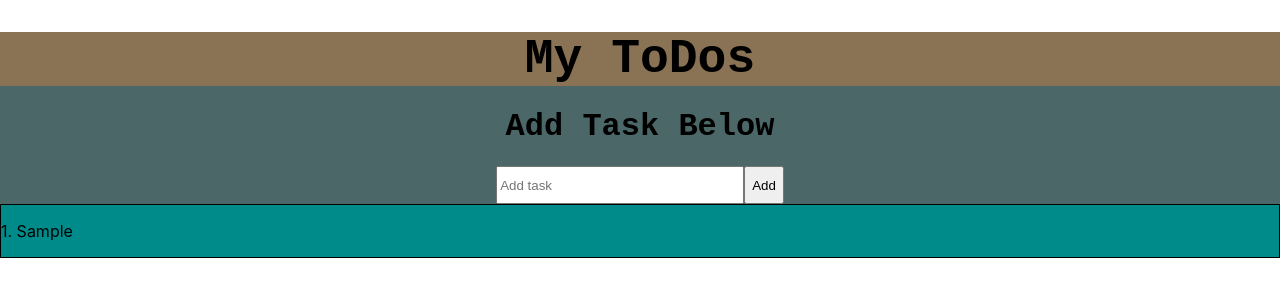
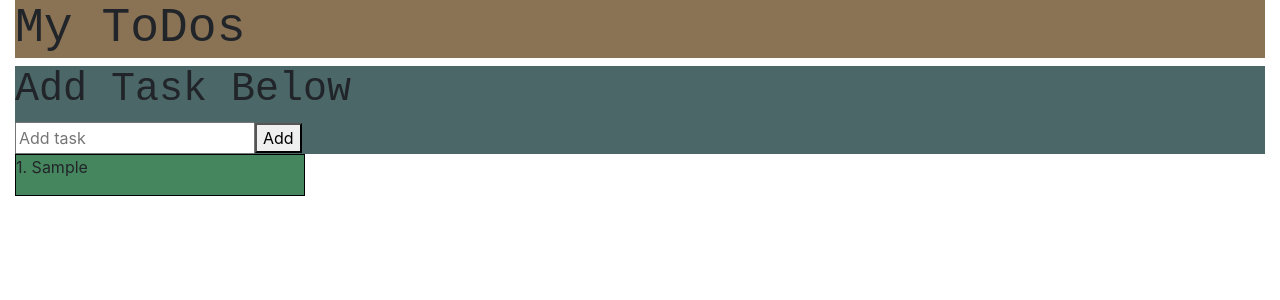
Before and after one commit to Art66066/react-bitschool, a React (Create React App) app: page / in a window 1280 px wide. Both pictures are taken after typing "Sample" into the empty fields and a click on the button "Add". Shown: the top 300 px of the page. Built offline with nearby package versions, Linux system fonts and the light colour scheme.

Commit message:
handleKeyPress

```diff
--- a/src/components/AddTask/AddTask.js
+++ b/src/components/AddTask/AddTask.js
@@ -21,6 +21,11 @@ export default class AddTask extends Component {
             inputValue: ""
         })
     }
+    handleKeyPress = (event) => {
+        if(event.key === 'Enter'){
+          this.handleS()
+        }
+      }
     render() {
         return (
             <div className={styles.div}>
@@ -30,6 +35,7 @@ export default class AddTask extends Component {
                     placeholder="Add task"
                     onChange={this.handleChange}
                     value={this.state.inputValue}
+                    onKeyPress={this.handleKeyPress}
                     />
                     <button onClick={this.handleS}>Add</button>
                 </div>
--- a/src/components/AddTask/addtask.module.css
+++ b/src/components/AddTask/addtask.module.css
@@ -1,12 +1,9 @@
 .div {
-    display: flex;
-    flex-direction: column;
     background-color: rgb(76, 103, 104);
 }
 
 .heading1 {
-    display: flex;
-    justify-content: center;
+
     font-family: 'Courier New', Courier, monospace;
 
 }
@@ -15,6 +12,4 @@
     height: 2rem;
 }
 .div2 {
-    display: flex;
-    justify-content: center;
 }
--- a/src/components/Task/task.module.css
+++ b/src/components/Task/task.module.css
@@ -1,4 +1,4 @@
 .tasks {
     border: black solid 1px;
-    background-color: darkcyan;
+    background-color: rgb(70, 134, 94);
 }
--- a/src/components/ToDo/ToDo.js
+++ b/src/components/ToDo/ToDo.js
@@ -1,7 +1,8 @@
 import React, { Component } from 'react'
 import AddTask from '../AddTask/AddTask';
-import Task from "../Task/Task"
-import styles from './todo.module.css'
+import Task from "../Task/Task";
+import styles from './todo.module.css';
+import {Container, Row, Col} from 'react-bootstrap'
 
 
 export default class ToDo extends Component {
@@ -18,14 +19,25 @@ export default class ToDo extends Component {
 
     render() {
         const tasksJSX = this.state.tasks.map(function (task, index) {
-            return <Task task={task} key1={index} key={index}/>
-        });
+            return <Col key={index} xs={12} sm={6} md={4} lg={3} >
+                    <Task task={task} key1={index}/>
+                </Col>});
         return (
-            <div>
-                <h1 className={styles.h1}>My ToDos</h1>
-                <AddTask handleSubmit={this.handleSubmit} />
-                <div>{tasksJSX}</div>
-            </div>
+            <Container fluid={true}>
+                <Row>
+                    <Col>
+                    <h1 className={styles.h1}>My ToDos</h1>
+                    </Col>
+                </Row>
+                <Row>
+                    <Col>
+                        <AddTask handleSubmit={this.handleSubmit} />
+                    </Col>
+                </Row>
+                <Row>
+                    {tasksJSX}
+                </Row>
+            </Container>
         )
     }
 }
--- a/src/components/ToDo/todo.module.css
+++ b/src/components/ToDo/todo.module.css
@@ -1,8 +1,5 @@
 .h1 {
-    display: flex;
-    justify-content: center;
     font-family: 'Courier New', Courier, monospace;
     font-size: 3rem;
     background-color: rgb(138, 115, 85);
-    margin-bottom: 0%;
 }
--- a/src/index.js
+++ b/src/index.js
@@ -1,5 +1,6 @@
 import React from 'react';
 import ReactDOM from 'react-dom';
+import 'bootstrap/dist/css/bootstrap.min.css'
 import './index.css';
 import App from './App';
 
```
